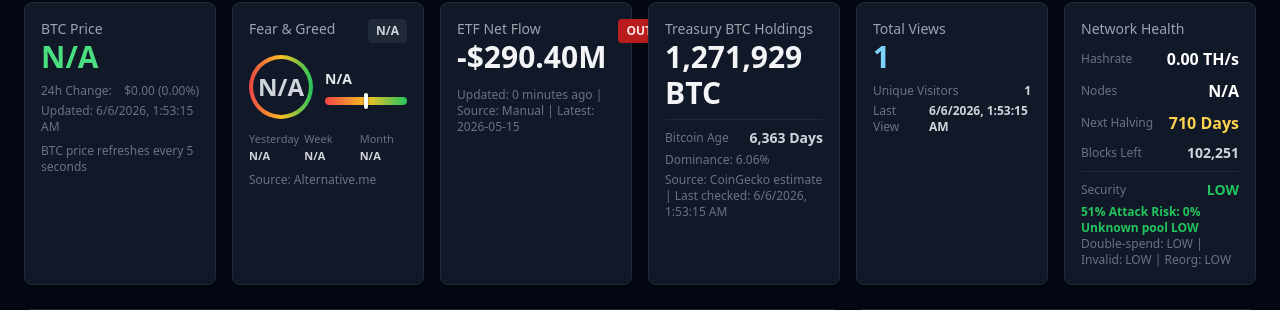
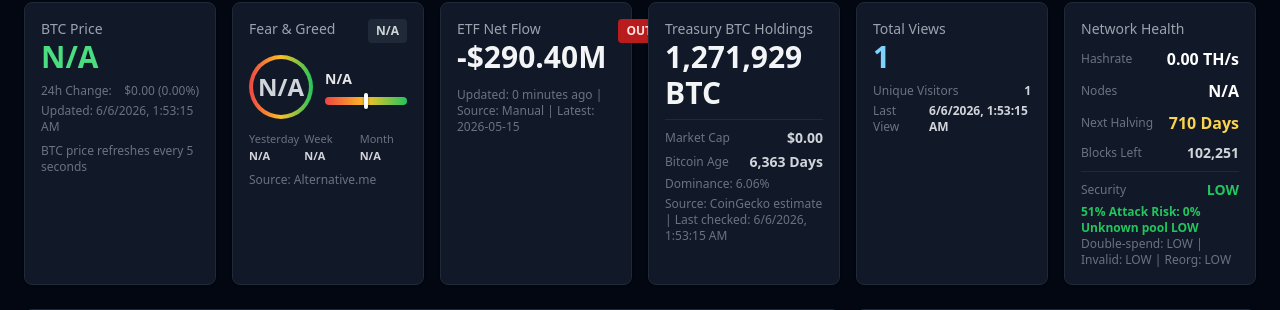
Before and after one commit to TanakidSay/btc-dashboard, a Flask app: page / in a window 1280 px wide. Shown: the part 535-845 px from the top of the page. Run offline with Flask 3, Linux system fonts and the light colour scheme; data that the repository does not hold is empty; some libraries are stand-ins or nearby versions.

Commit message:
add market cap to treasury metrics

```diff
--- a/btc_dashboard/routes.py
+++ b/btc_dashboard/routes.py
@@ -11,6 +11,7 @@ from .services import (
     append_metric_point,
     bitcoin_age_days,
     build_alerts,
+    estimate_market_cap_usd,
     format_hashrate,
     get_btc_price_result,
     get_btc_supply_ownership,
@@ -270,6 +271,7 @@ def api_network():
             "nodes": data["node_count"] if data["node_count"] else "N/A",
             "current_block_height": current_block_height,
             "bitcoin_age_days": bitcoin_age_days(),
+            "market_cap_usd": estimate_market_cap_usd(data.get("btc_price"), current_block_height),
             **halving_countdown(current_block_height),
             "updated_at": data.get("metric_timestamps", {}).get("network"),
         })
@@ -281,6 +283,7 @@ def api_network():
             "nodes": "N/A",
             "current_block_height": None,
             "bitcoin_age_days": bitcoin_age_days(),
+            "market_cap_usd": None,
             **halving_countdown(None),
             "updated_at": None,
         })
--- a/btc_dashboard/services.py
+++ b/btc_dashboard/services.py
@@ -2575,6 +2575,17 @@ def halving_countdown(
     }
 
 
+def estimate_market_cap_usd(
+    price_usd: float | int | str | None,
+    block_height: int | str | None,
+) -> float | None:
+    price = _to_float_or_none(price_usd)
+    height = _coerce_block_height(block_height)
+    if price is None or height is None:
+        return None
+    return round(price * _issued_btc_at_height(height), 2)
+
+
 def get_current_block_height(
     settings: Settings,
     cached_height: int | str | None = None,
--- a/btc_dashboard/static/dashboard.js
+++ b/btc_dashboard/static/dashboard.js
@@ -60,6 +60,7 @@ function formatCompactUsd(value) {
     if (!Number.isFinite(numeric)) return "N/A";
     const sign = numeric < 0 ? "-" : "";
     const abs = Math.abs(numeric);
+    if (abs >= 1_000_000_000_000) return `${sign}$${(abs / 1_000_000_000_000).toFixed(2)}T`;
     if (abs >= 1_000_000_000) return `${sign}$${(abs / 1_000_000_000).toFixed(2)}B`;
     if (abs >= 1_000_000) return `${sign}$${(abs / 1_000_000).toFixed(2)}M`;
     if (abs >= 1_000) return `${sign}$${(abs / 1_000).toFixed(2)}K`;
@@ -468,12 +469,14 @@ async function updateHashChart() {
 function renderNetworkMetrics(data) {
     const hashrateEl = document.getElementById("hashrate");
     const nodesEl = document.getElementById("nodes");
+    const marketCapEl = document.getElementById("btcMarketCap");
     const ageEl = document.getElementById("bitcoinAgeDays");
     const halvingDaysEl = document.getElementById("nextHalvingDays");
     const blocksLeftEl = document.getElementById("halvingBlocksLeft");
 
     if (hashrateEl) hashrateEl.innerText = valueOrNA(data.hashrate);
     if (nodesEl) nodesEl.innerText = valueOrNA(data.nodes);
+    if (marketCapEl) marketCapEl.innerText = formatCompactUsd(data.market_cap_usd);
     if (ageEl) {
         ageEl.innerText = data.bitcoin_age_days === null || data.bitcoin_age_days === undefined
             ? "N/A"
--- a/btc_dashboard/templates/dashboard.html
+++ b/btc_dashboard/templates/dashboard.html
@@ -148,9 +148,15 @@
             <article class="rounded-lg border border-gray-800 bg-gray-900 p-4 shadow">
                 <h2 class="text-sm text-gray-400">Treasury BTC Holdings</h2>
                 <p id="treasuryBtcHeld" class="text-3xl font-bold text-gray-100">Loading...</p>
-                <div class="mt-2 flex items-center justify-between gap-3 border-t border-gray-800 pt-2">
-                    <span class="text-xs text-gray-500">Bitcoin Age</span>
-                    <span id="bitcoinAgeDays" class="text-sm font-semibold text-gray-300">-</span>
+                <div class="mt-2 grid gap-1 border-t border-gray-800 pt-2">
+                    <div class="flex items-center justify-between gap-3">
+                        <span class="text-xs text-gray-500">Market Cap</span>
+                        <span id="btcMarketCap" class="text-sm font-semibold text-gray-300">-</span>
+                    </div>
+                    <div class="flex items-center justify-between gap-3">
+                        <span class="text-xs text-gray-500">Bitcoin Age</span>
+                        <span id="bitcoinAgeDays" class="text-sm font-semibold text-gray-300">-</span>
+                    </div>
                 </div>
                 <p id="treasuryDominance" class="mt-1 text-xs text-gray-500">Dominance: -</p>
                 <p id="treasurySource" class="mt-1 text-xs text-gray-500">Source: loading</p>
```
Also changed, not shown: tests/test_app_security.py (+5 -0 lines), tests/test_services.py (+10 -0 lines).
